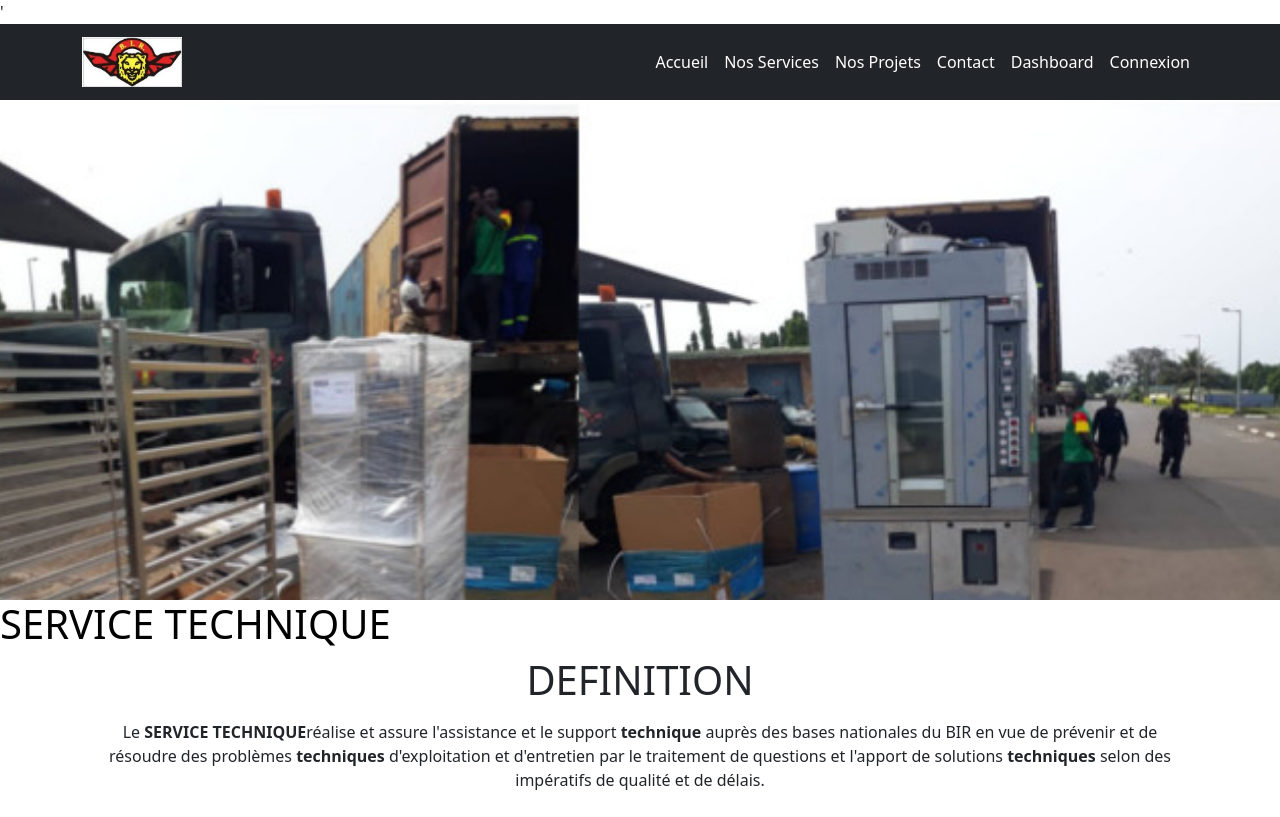
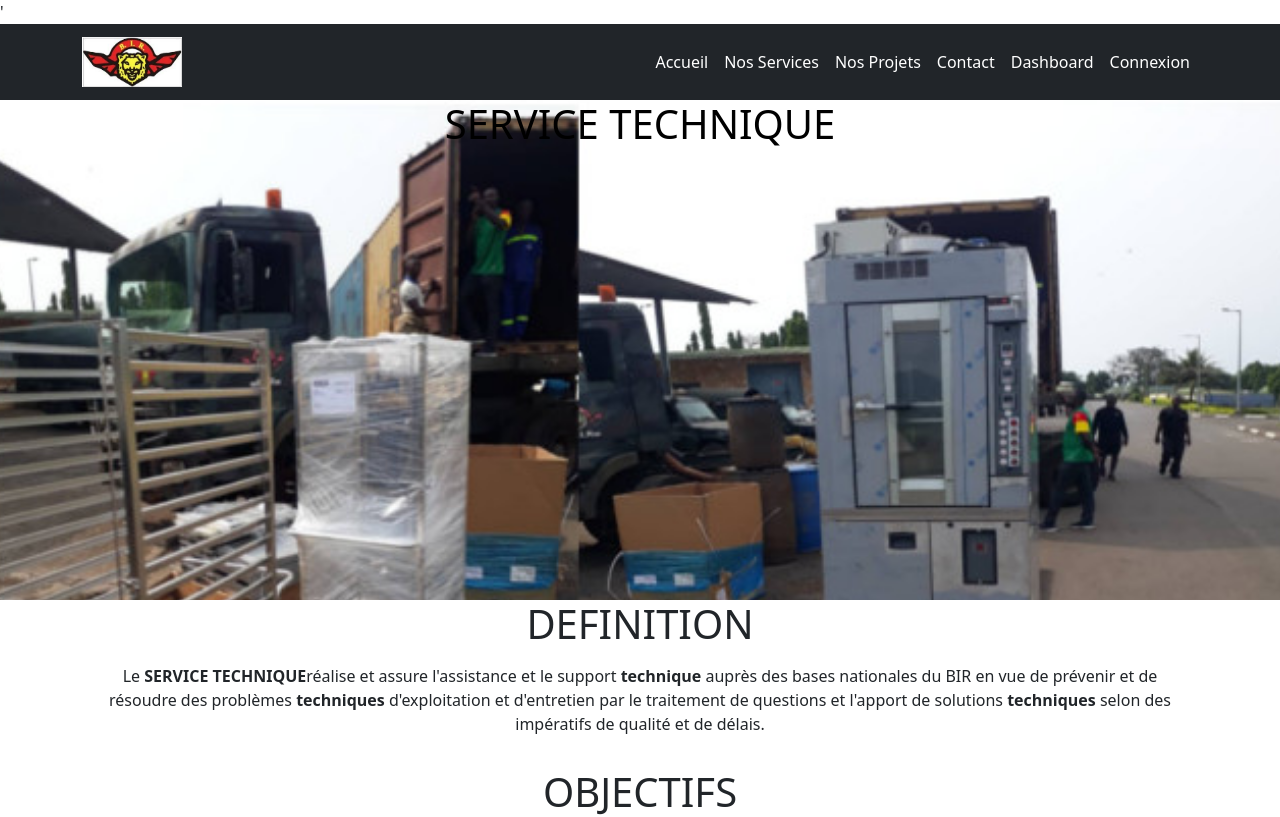
Before and after one commit to Elcid-Chawa/service-technique, a React (Create React App) app: page / in a window 1280 px wide. Shown: the top 817 px of the page. Built offline with nearby package versions, Linux system fonts and the light colour scheme.

Commit message:
header update

```diff
--- a/src/components/Header.js
+++ b/src/components/Header.js
@@ -13,9 +13,9 @@ export default function Header(){
                 backgroundAttachment: "fixed",
                 height: "500px"
             }}>
+                <Container className="d-flex justify-content-center aling-items-center py-51"><h1 className="text-black" >SERVICE TECHNIQUE</h1></Container>
+            </Container>
 
-            </Container>
-            <Container className="justify-content-center aling-items-center"><h1 className="text-black py-" >SERVICE TECHNIQUE</h1></Container>
         </Row>
 
 
```
